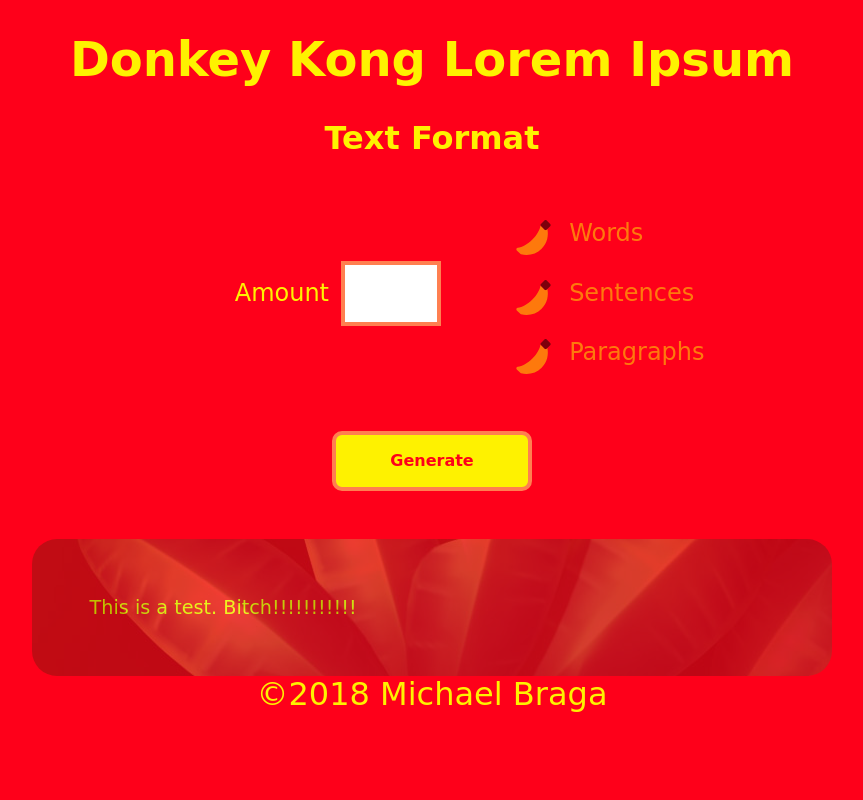
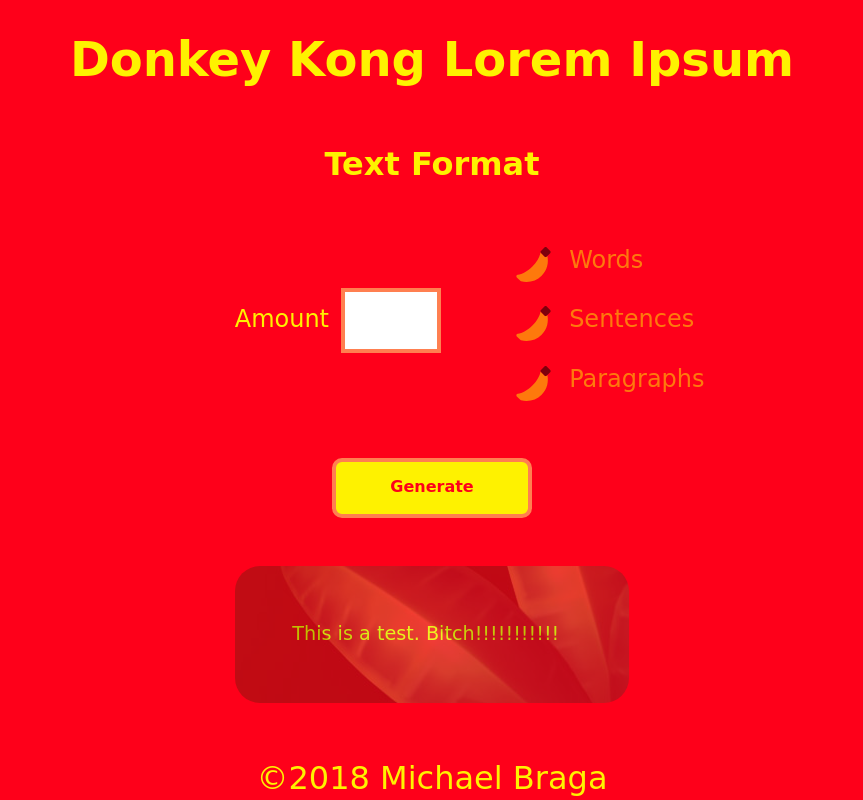
Before and after one commit to Braagaa/DK-Lorem-Ipsum, a plain HTML site: page views/test.html in a window 1280 px wide. Shown: the whole page, without its empty margins (208-1071 px from the left). Drawn offline with nearby package versions, Linux system fonts and the light colour scheme; a web font is replaced by a local one.

Commit message:
Added sticky footer to the html
-organized some element arrangments from html views:
display.html, generator.html, header.html

```diff
--- a/css/style.css
+++ b/css/style.css
@@ -9,6 +9,15 @@
     color: #FEF200;
     background-color: #FE001A;
     font-family: 'Joti One', cursive;
+}
+
+html, body {
+    height: 100%;
+}
+
+body {
+    display: flex;
+    flex-direction: column;
 }
 
 .title {
@@ -25,11 +34,13 @@
 footer {
     text-align: center;
     font-size: 2em;
+    margin-bottom: 1em;
 }
 
 .main {
     max-width: 800px;
     margin: 0 auto;
+    flex: 1 0 auto;
 }
 
 .display::before {
@@ -46,6 +57,7 @@
 }
 
 .display {
+    margin-bottom: 3em;
     z-index: 1;
     padding: 3em;
     font-size: 1.2em;
```
Also changed, not shown: views/display.html (+2 -2 lines), views/generator.html (+0 -3 lines), views/header.html (+3 -0 lines).
